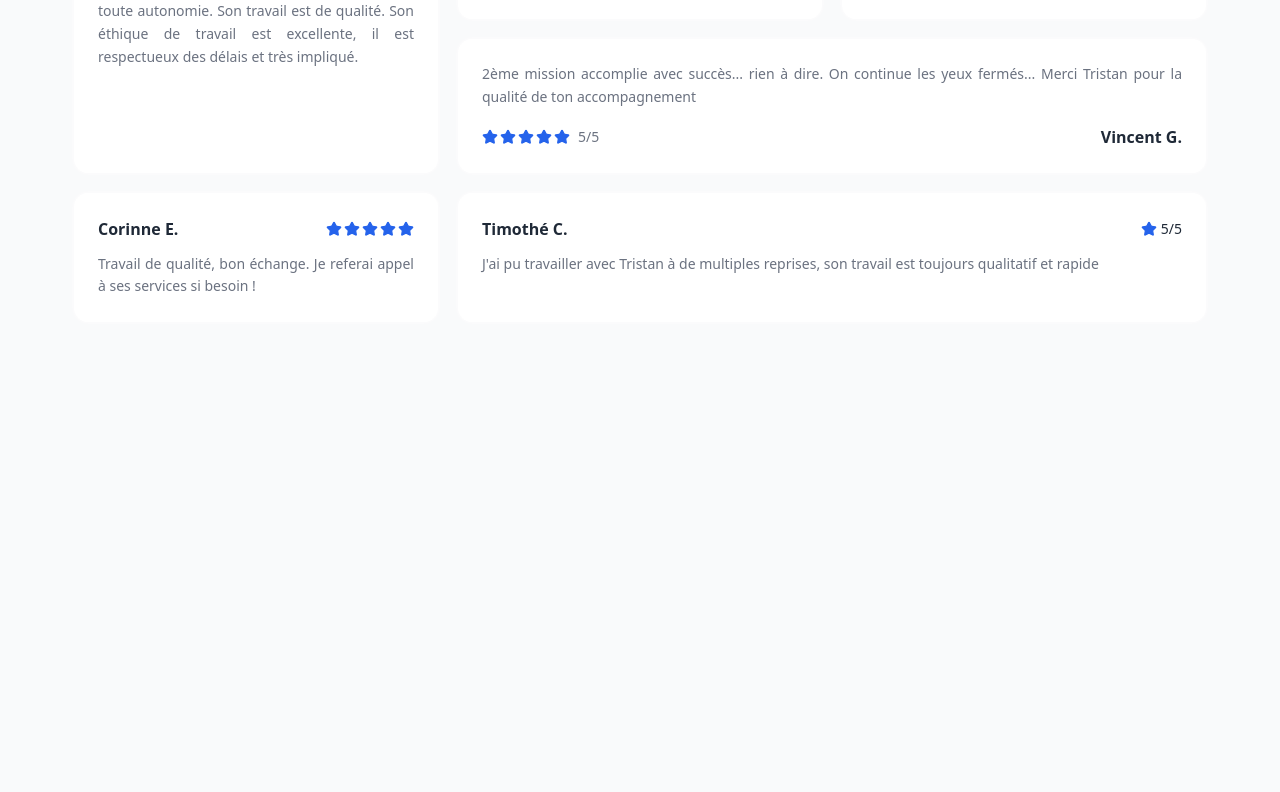
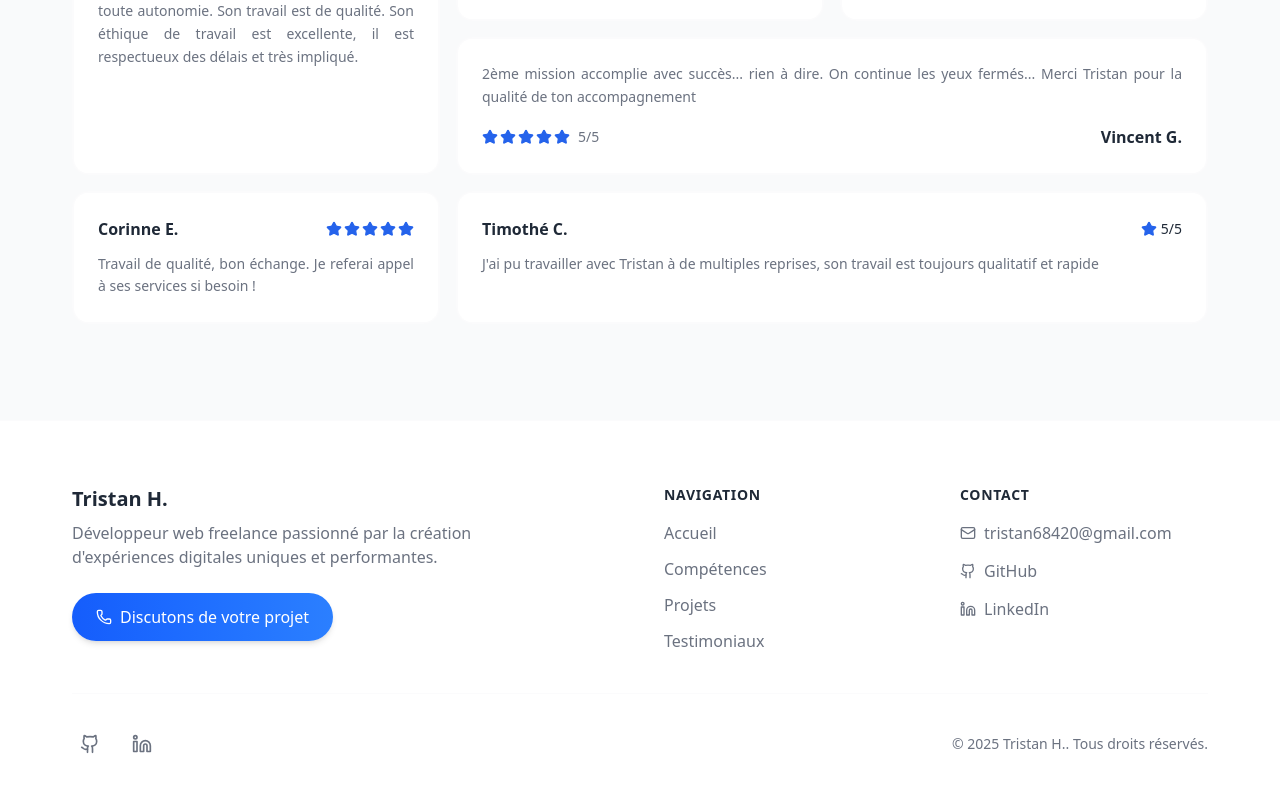
Before and after one commit to TristanHourtoulle/Portfolio-TristanH, a Next.js app: page / in a window 1280 px wide. Shown: the part 2022-2814 px from the top of the page. Before the commit the page ends 2442 px from the top, so only its background shows below. Built offline with nearby package versions, Linux system fonts and the light colour scheme.

Commit message:
feat: integrate Footer into homepage layout

```diff
--- a/src/app/page.tsx
+++ b/src/app/page.tsx
@@ -2,14 +2,18 @@ import { Hero } from '@/components/Hero';
 import { Skills } from '@/components/Skills';
 import { Projects } from '@/components/Projects';
 import { Testimonials } from '@/components/Testimonials';
+import { Footer } from '@/components/Footer';
 
 export default function Home() {
   return (
+    <>
       <main className="min-h-screen">
         <Hero />
         <Skills />
         <Projects />
         <Testimonials />
       </main>
+      <Footer />
+    </>
   );
 }
```
Lines whose indentation alone changed are shown as unchanged.
